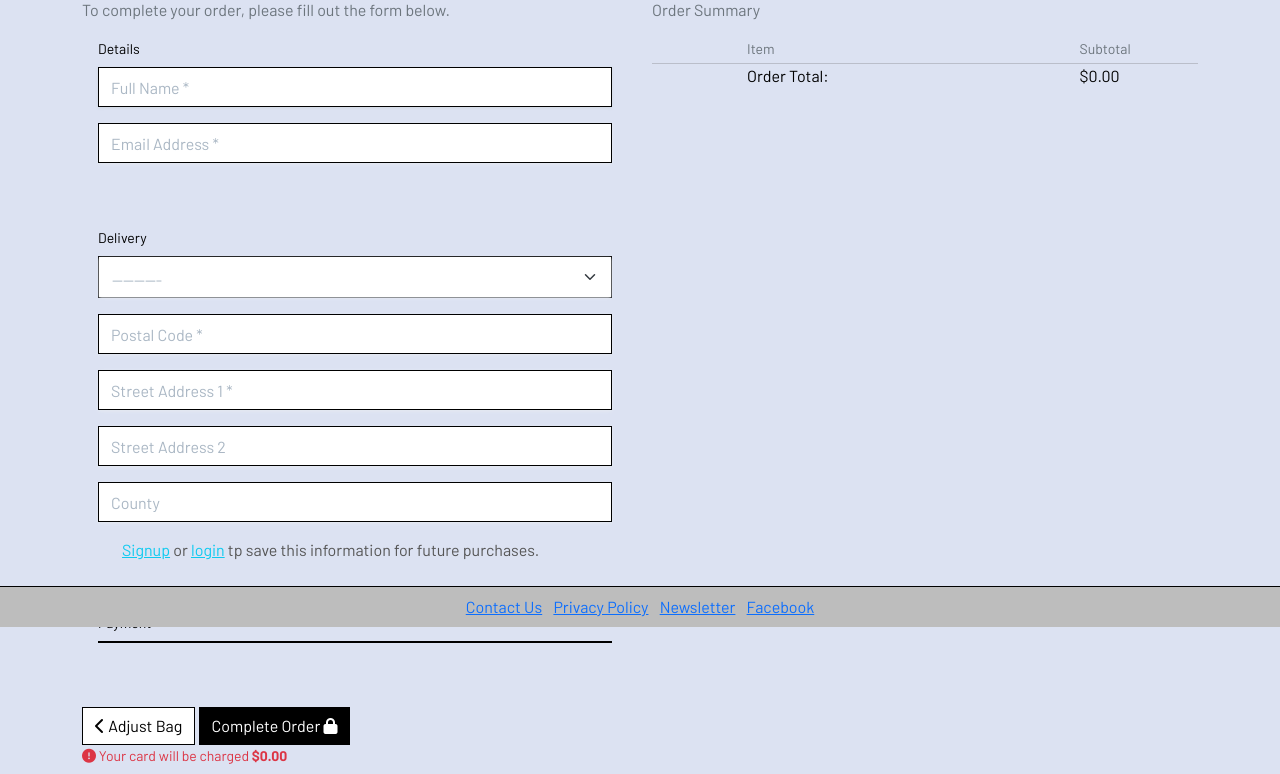
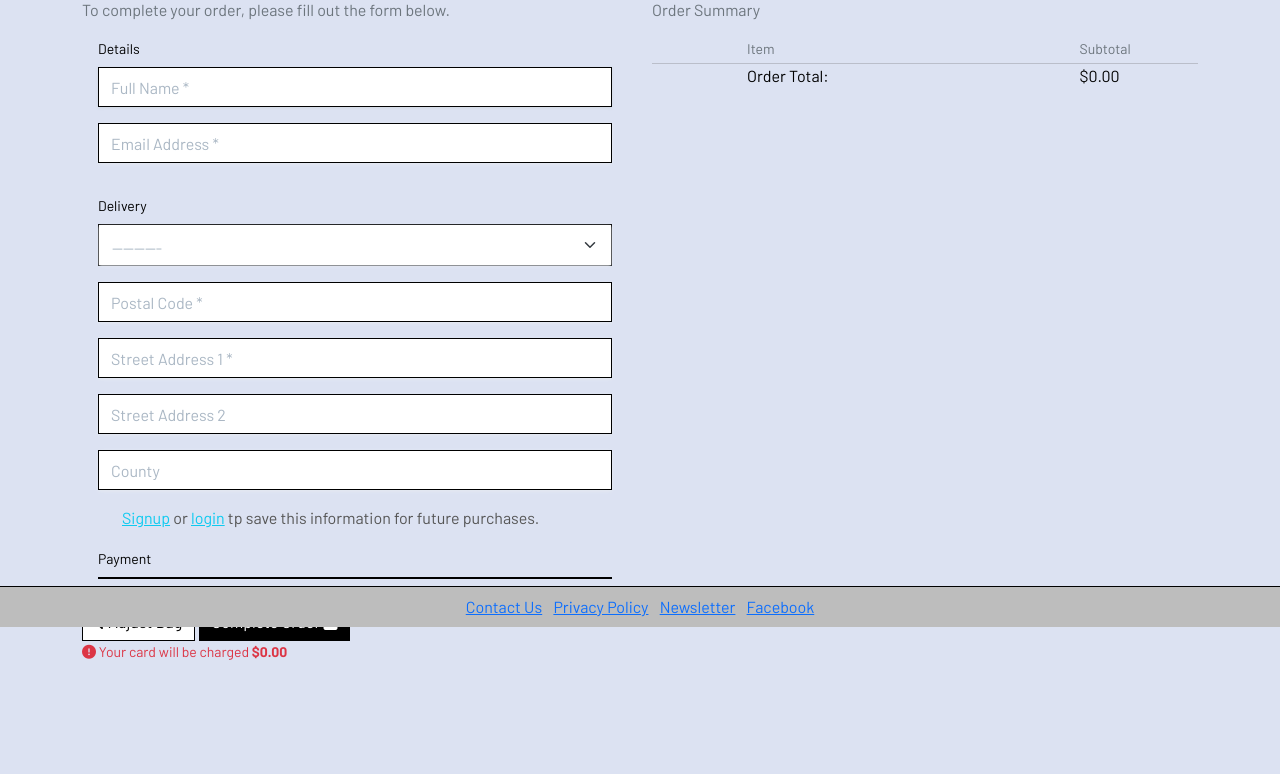
Before and after one commit to SamuelMasters/play-store, a Django app: template checkout/templates/checkout/checkout.html in a window 1280 px wide. Shown: the part 173-947 px from the top of the page. After the commit the page ends 833 px from the top, so only its background shows below. Run offline with Django 3.2, Linux system fonts and the light colour scheme; the template is opened without the code that fills it: values that come from a table or form of the project are taken from there, others are empty; some libraries are stand-ins or nearby versions.

Commit message:
Add minor style changes

```diff
--- a/bag/templates/bag/bag.html
+++ b/bag/templates/bag/bag.html
@@ -21,7 +21,6 @@
                         <thead class="text-black">
                             <tr>
                                 <th scope="col">Product Info</th>
-                                <th scope="col"></th>
                                 <th scope="col">Platform</th>
                                 <th scope="col">Price</th>
                                 <th scope="col">Quantity</th>
@@ -30,10 +29,6 @@
                         </thead>
                         {% for item in bag_items %}
                         <tr>
-                            <td class="p-3 w-25">
-                                <img src="{{ item.product.main_image.url }}" alt="Box Art for {{ item.product.name }}"
-                                    class="img-fluid rounded">
-                            </td>
                             <td class="py-3">
                                 <p class="my-0"><strong>{{ item.product.name }}</strong></p>
                             </td>
--- a/checkout/templates/checkout/checkout.html
+++ b/checkout/templates/checkout/checkout.html
@@ -68,13 +68,13 @@
             <form action="{% url 'checkout' %}" method="POST" id="payment-form">
                 {% csrf_token %}
 
-                <fieldset class="rounded px-3 mb-5">
+                <fieldset class="rounded px-3 mb-3">
                     <legend class="fieldset-label small text-black px-2 w-auto">Details</legend>
                     {{ order_form.full_name | as_crispy_field }}
                     {{ order_form.email | as_crispy_field }}
                 </fieldset>
 
-                <fieldset class="rounded px-3 mb-5">
+                <fieldset class="rounded px-3 mb-3">
                     <legend class="fieldset-label small text-black px-2 w-auto">Delivery</legend>
                     {{ order_form.country | as_crispy_field }}
                     {{ order_form.postcode | as_crispy_field }}
@@ -108,7 +108,7 @@
 
                 </fieldset>
 
-                <div class="submit-button text-right mt-5 mb-2">
+                <div class="submit-button text-right mt-2 mb-5">
                     <a href="{% url 'view_bag' %}" class="btn btn-outline-black rounded-0">
                         <span class="icon">
                             <i class="fas fa-chevron-left"></i>
--- a/home/templates/home/index.html
+++ b/home/templates/home/index.html
@@ -6,7 +6,7 @@
 
 <div class="row">
     <div class="col-10 mx-auto p-3">
-        <img class="d-block w-100" id="front-page-hero-img" src="media/videogame_controllers.jpg"
+        <img class="d-block w-100" id="front-page-hero-img" src="media/halo_infinite.jpg"
             alt="two controllers being held by two people's hands">
     </div>
     <div class="col-8 mx-auto text-center">
```
